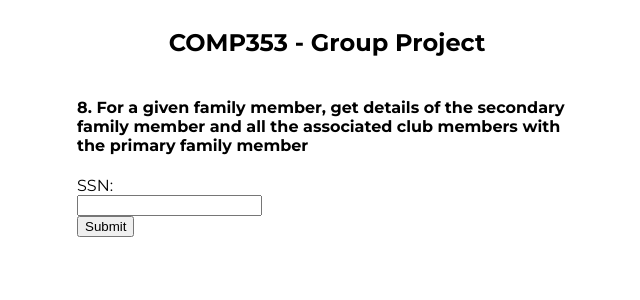
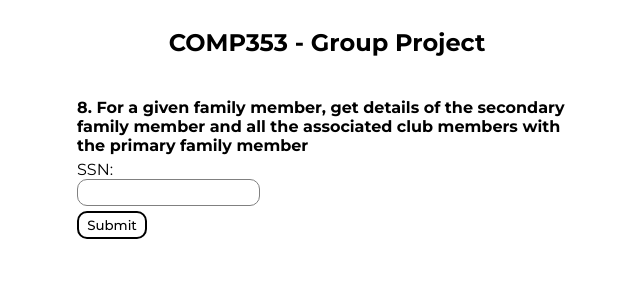
Before and after one commit to srowal/databases-final-project, a PHP site: page /forms/form8.php in a window 1280 px wide. Shown: the top 300 px of the page, without its empty margins (313-953 px from the left). Run offline with PHP 8.4, Linux system fonts and the light colour scheme.

Commit message:
Added missing CSS links

```diff
--- a/html/forms/form11.php
+++ b/html/forms/form11.php
@@ -1,4 +1,9 @@
 <?php include "../include/header.php";?>
+
+<link rel="stylesheet" href="../css/form_1.css">
+<link rel="preconnect" href="https://fonts.googleapis.com">
+<link rel="preconnect" href="https://fonts.gstatic.com" crossorigin>
+<link href="https://fonts.googleapis.com/css2?family=Exo+2:ital,wght@0,100..900;1,100..900&family=Montserrat:ital,wght@0,100..900;1,100..900&display=swap" rel="stylesheet">
 
 <div style="display: grid; justify-content: center;">
         <h4>11. For a given period of time, give a report of the teams’ formations for all the locations</h4>
--- a/html/forms/form15.php
+++ b/html/forms/form15.php
@@ -1,4 +1,9 @@
 <?php include "../include/header.php";?>
+
+<link rel="stylesheet" href="../css/form_1.css">
+<link rel="preconnect" href="https://fonts.googleapis.com">
+<link rel="preconnect" href="https://fonts.gstatic.com" crossorigin>
+<link href="https://fonts.googleapis.com/css2?family=Exo+2:ital,wght@0,100..900;1,100..900&family=Montserrat:ital,wght@0,100..900;1,100..900&display=swap" rel="stylesheet">
 
 <div style="display: grid; justify-content: center;">
         <h4>15. For a given location, get the list of all family members who have currently active club members associated with them and are also head coaches for the same location</h4>
--- a/html/forms/form8.php
+++ b/html/forms/form8.php
@@ -1,4 +1,9 @@
 <?php include "../include/header.php";?>
+
+<link rel="stylesheet" href="../css/form_1.css">
+<link rel="preconnect" href="https://fonts.googleapis.com">
+<link rel="preconnect" href="https://fonts.gstatic.com" crossorigin>
+<link href="https://fonts.googleapis.com/css2?family=Exo+2:ital,wght@0,100..900;1,100..900&family=Montserrat:ital,wght@0,100..900;1,100..900&display=swap" rel="stylesheet">
 
 <div style="display: grid; justify-content: center;">
     <h4 style="width: 500px;">8. For a given family member, get details of the secondary family member and all the associated club members with the primary family member</h4>
--- a/html/forms/form9.php
+++ b/html/forms/form9.php
@@ -1,4 +1,9 @@
 <?php include "../include/header.php";?>
+
+<link rel="stylesheet" href="../css/form_1.css">
+<link rel="preconnect" href="https://fonts.googleapis.com">
+<link rel="preconnect" href="https://fonts.gstatic.com" crossorigin>
+<link href="https://fonts.googleapis.com/css2?family=Exo+2:ital,wght@0,100..900;1,100..900&family=Montserrat:ital,wght@0,100..900;1,100..900&display=swap" rel="stylesheet">
 
 <div style="display: grid; justify-content: center;">
         <h4>9. For a given location and day, get details of all the teams formations recorded in the system</h4>
```
